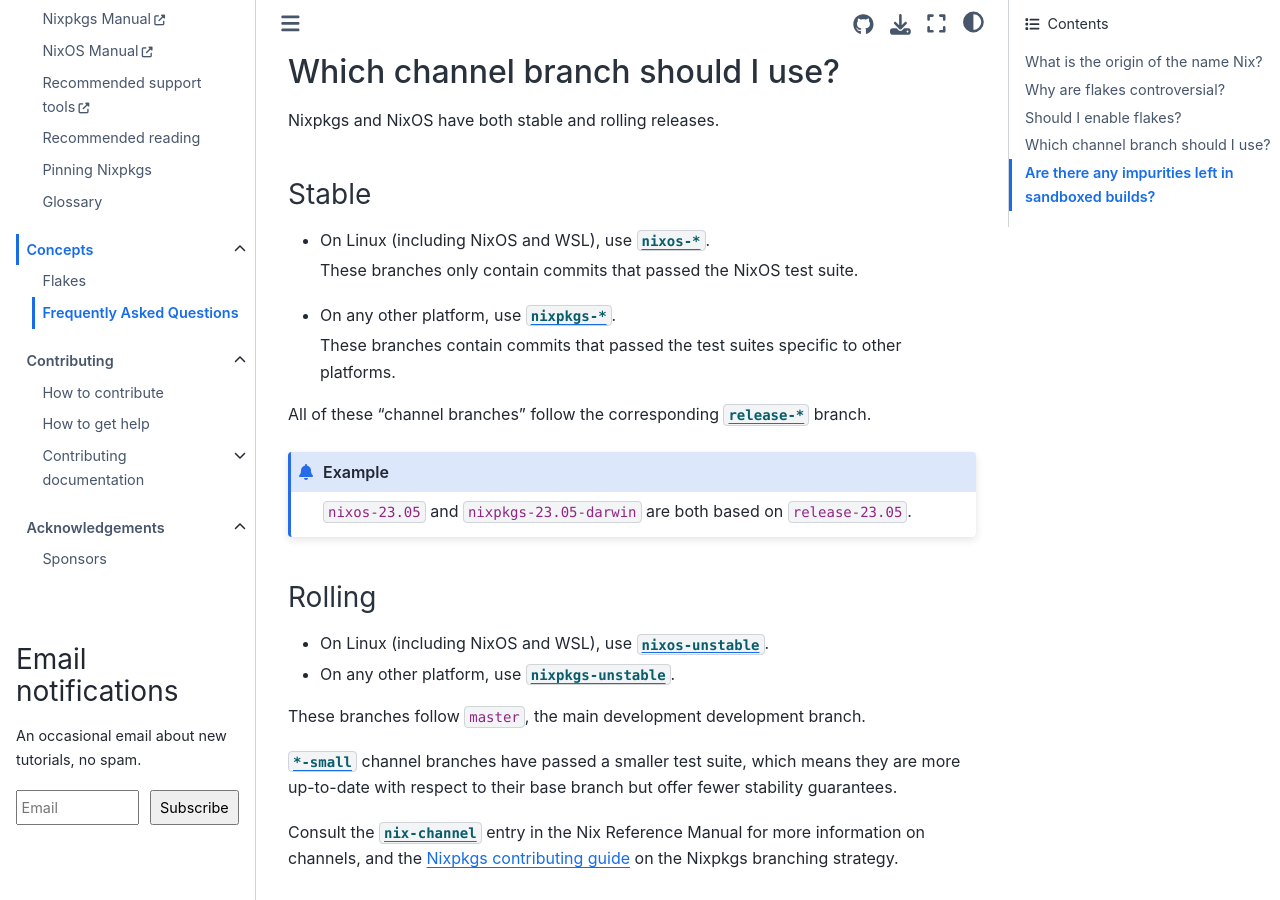
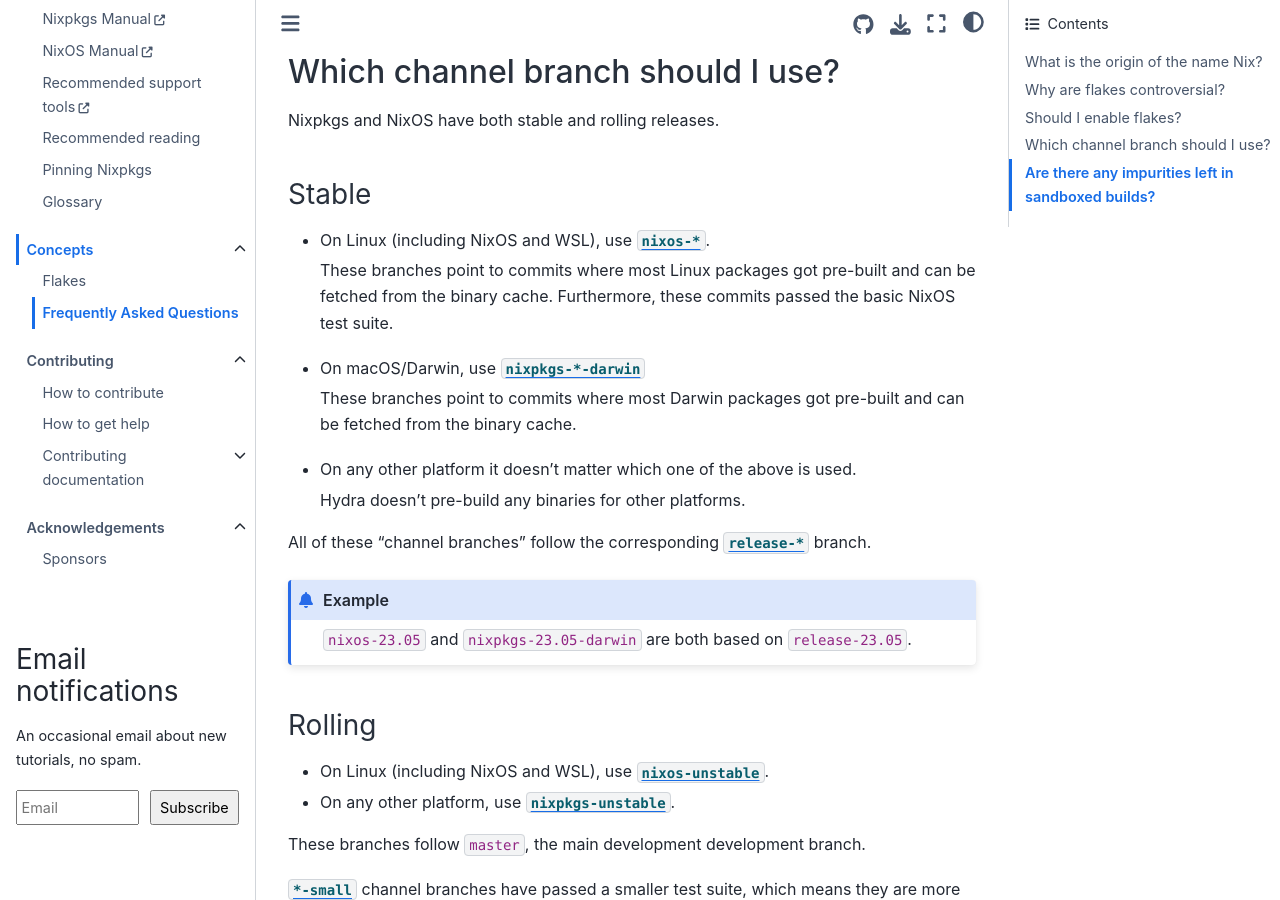
Before and after one commit to NixOS/nix.dev, a Sphinx documentation site: the page built from source/concepts/faq.md, in a window 1280 px wide and 900 px high, scrolled down 2258 px. Built offline with Sphinx 7.4.7 and the Sphinx Book theme 1.1.4, drawn with Linux system fonts in a browser that asks for light colours.

Commit message:
Less confusing stable channel recommendation (#791)
* Less confusing stable channel recommendation

Co-authored-by: Valentin Gagarin <valentin.gagarin@tweag.io>

```diff
--- a/source/concepts/faq.md
+++ b/source/concepts/faq.md
@@ -68,10 +68,16 @@
 
 - On Linux (including NixOS and WSL), use [`nixos-*`](https://github.com/NixOS/nixpkgs/branches/all?query=nixos-).
 
-  These branches only contain commits that passed the NixOS test suite.
-- On any other platform, use [`nixpkgs-*`](https://github.com/NixOS/nixpkgs/branches/all?query=nixpkgs-).
+  These branches point to commits where most Linux packages got pre-built and can be fetched from the binary cache.
+  Furthermore, these commits passed the basic NixOS test suite.
 
-  These branches contain commits that passed the test suites specific to other platforms.
+- On macOS/Darwin, use [`nixpkgs-*-darwin`](https://github.com/NixOS/nixpkgs/branches/all?query=nixpkgs-)
+
+  These branches point to commits where most Darwin packages got pre-built and can be fetched from the binary cache.
+
+- On any other platform it doesn't matter which one of the above is used.
+
+  Hydra doesn't pre-build any binaries for other platforms.
 
 All of these "channel branches" follow the corresponding [`release-*`](https://github.com/NixOS/nixpkgs/branches/all?query=release-) branch.
 
```
